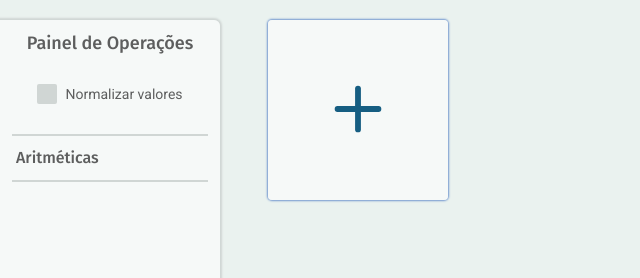
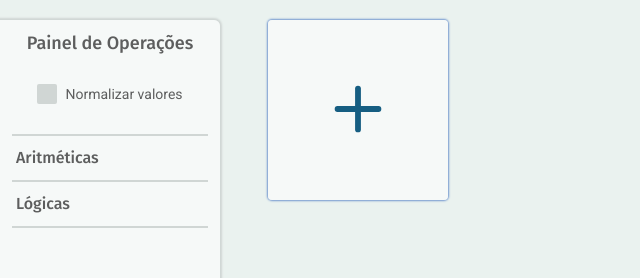
Before and after one commit to RiadOliveira/PixelForge, a React (Vite) app: page / in a window 1280 px wide. Shown: the top 278 px of the page, without its empty margins (0-640 px from the left). Built offline with nearby package versions, Linux system fonts and the light colour scheme.

Commit message:
Logic Operations finished

```diff
--- a/src/components/OperationPanel/index.tsx
+++ b/src/components/OperationPanel/index.tsx
@@ -3,6 +3,11 @@ import { Container, OperationsContainer } from './styles';
 import { OperationInput } from 'components/Operations/OperationInput';
 import { useImages } from 'hooks/images';
 import { Checkbox } from 'components/Checkbox';
+import {
+  ARITHMETICS_OPERATIONS,
+  ArithmeticOperationKey,
+} from 'types/operations/arithmetics';
+import { LOGICS_OPERATIONS, LogicOperationKey } from 'types/operations/logics';
 
 export const OperationPanel = () => {
   const { selectedImages, normalizeValues, setNormalizeValues } = useImages();
@@ -20,24 +25,27 @@ export const OperationPanel = () => {
 
       <OperationsContainer>
         <Operations.Root title="Aritméticas">
-          <Operations.Operation title="Adição" operationKey="ADDITION">
-            {oneImageSelected && <OperationInput />}
-          </Operations.Operation>
-
-          <Operations.Operation title="Subtração" operationKey="SUBTRACTION">
-            {oneImageSelected && <OperationInput />}
-          </Operations.Operation>
-
+          {Object.entries(ARITHMETICS_OPERATIONS).map(([key, value]) => (
             <Operations.Operation
-            title="Multiplicação"
-            operationKey="MULTIPLICATION"
+              key={key}
+              title={value}
+              operationKey={key as ArithmeticOperationKey}
             >
               {oneImageSelected && <OperationInput />}
             </Operations.Operation>
+          ))}
+        </Operations.Root>
 
-          <Operations.Operation title="Divisão" operationKey="DIVISION">
+        <Operations.Root title="Lógicas">
+          {Object.entries(LOGICS_OPERATIONS).map(([key, value]) => (
+            <Operations.Operation
+              key={key}
+              title={value}
+              operationKey={key as LogicOperationKey}
+            >
               {oneImageSelected && <OperationInput />}
             </Operations.Operation>
+          ))}
         </Operations.Root>
       </OperationsContainer>
     </Container>
--- a/src/components/OperationPanel/styles.ts
+++ b/src/components/OperationPanel/styles.ts
@@ -27,4 +27,7 @@ export const Container = styled.div`
 
 export const OperationsContainer = styled.div`
   width: 100%;
+
+  display: flex;
+  flex-direction: column;
 `;
--- a/src/components/Operations/Operation/index.tsx
+++ b/src/components/Operations/Operation/index.tsx
@@ -18,7 +18,15 @@ export const Operation = ({
     useImages();
   const containerRef = useRef<HTMLDivElement>(null);
 
-  const handleOnClick = useCallback(() => {
+  const handleOnContainerClick = useCallback(() => {
+    const { current } = containerRef;
+    if (!current) return;
+
+    const inputElements = current.getElementsByTagName('input');
+    inputElements.item(0)?.focus();
+  }, []);
+
+  const handleOnButtonClick = useCallback(() => {
     const { current } = containerRef;
     if (!current) return;
 
@@ -33,13 +41,13 @@ export const Operation = ({
   }, [operationKey, updateImagesWithOperationOnSelectedImages]);
 
   return (
-    <Container tabIndex={0} ref={containerRef}>
+    <Container tabIndex={0} ref={containerRef} onClick={handleOnContainerClick}>
       <span>{title}</span>
 
       {children}
 
       {selectedImages.length > 0 && (
-        <ApplyButton type="button" onClick={handleOnClick}>
+        <ApplyButton type="button" onClick={handleOnButtonClick}>
           Aplicar operação
         </ApplyButton>
       )}
--- a/src/components/Operations/OperationsRoot/styles.ts
+++ b/src/components/Operations/OperationsRoot/styles.ts
@@ -8,7 +8,7 @@ export const Container = styled.section`
   padding: 8px 4px;
   overflow: hidden;
 
-  border-block: 2px solid ${borderColor};
+  border-top: 2px solid ${borderColor};
   max-height: 28px;
   transition: 0.5s;
 
@@ -26,6 +26,10 @@ export const Container = styled.section`
     transition-delay: 0.1s;
   }
 
+  &:last-child {
+    border-bottom: 2px solid ${borderColor};
+  }
+
   &:hover {
     max-height: 315px;
     padding-bottom: 16px;
--- a/src/types/operations/logics.ts
+++ b/src/types/operations/logics.ts
@@ -1,7 +1,7 @@
 export const LOGICS_OPERATIONS = {
-  AND: 'AND',
-  OR: 'OR',
-  XOR: 'XOR',
+  AND: 'And',
+  OR: 'Or',
+  XOR: 'Xor',
 } as const;
 
 export type LogicOperationKey = keyof typeof LOGICS_OPERATIONS;
```
Lines whose indentation alone changed are shown as unchanged.
